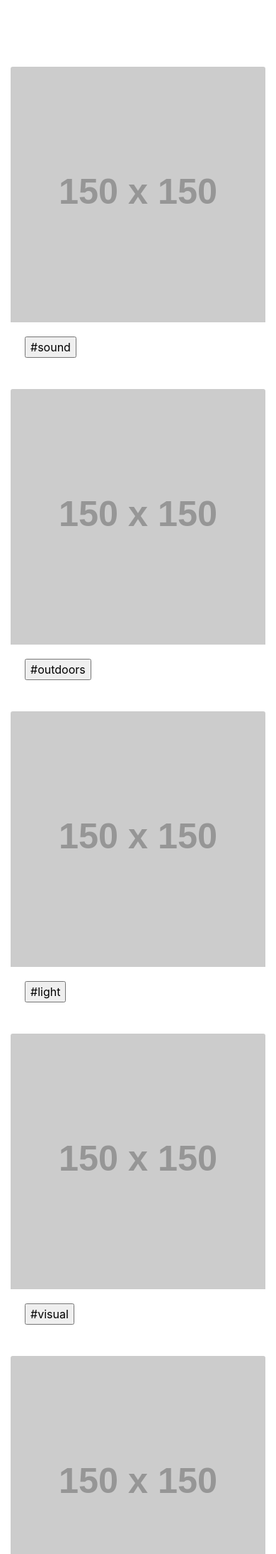
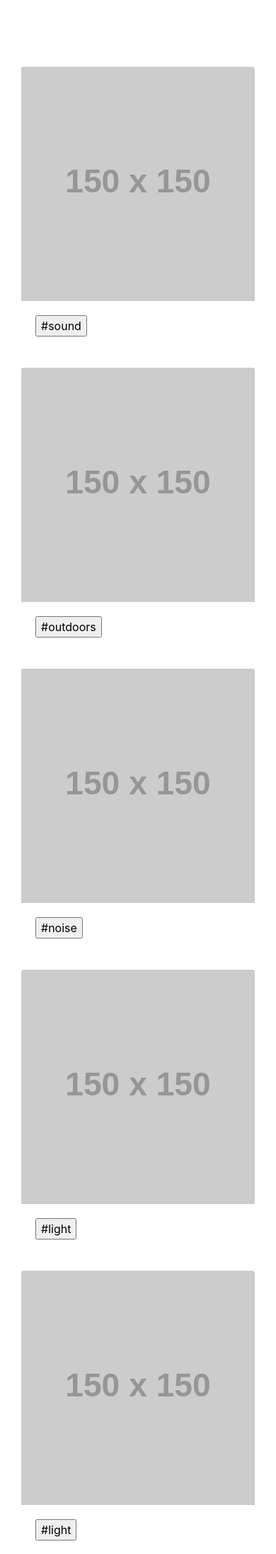
Before and after one commit to glasgow18/team-9, a Django app: page / in a window 390 px wide. Shown: the part 56-2245 px from the top of the page at 71% size. Run offline with Django 3.2, Linux system fonts and the light colour scheme; grey boxes labelled with a size stand in for pictures from a placeholder-image service; some libraries are stand-ins or nearby versions.

Commit message:
responsive tags index page

```diff
--- a/codeforgood/templates/index.html
+++ b/codeforgood/templates/index.html
@@ -2,67 +2,77 @@
 {% block content %}
     <br><br><br><br>
     <div class="container">
-
-    <div class="col-l-12 content-center ">
+        <div class="col-xl-8 content-box">
             <div class="row row-featured row-featured-category">
 
                 <div class="col-md-3 col-sm-6 mb-4">
+                    <form action="search" method="get">
                         <img class="card-img-top" src="http://placehold.it/150x150" alt="Card image cap">
                         <div class="card-body">
                             <input type="hidden" name="name" value="sound">
                             <input type="submit" value="#sound">
                         </div>
+                    </form>
                 </div>
 
 
                 <div class="col-md-3 col-sm-6 mb-4">
+                    <form action="search" method="get">
                         <img class="card-img-top" src="http://placehold.it/150x150" alt="Card image cap">
                         <div class="card-body">
                             <input type="hidden" name="name" value="outdoors">
                             <input type="submit" value="#outdoors">
                         </div>
+                    </form>
                 </div>
 
                 <div class="col-md-3 col-sm-6 mb-4">
+                    <form action="search" method="get">
+                        <img class="card-img-top" src="http://placehold.it/150x150" alt="Card image cap">
+                        <div class="card-body">
+                            <input type="hidden" name="name" value="noise">
+                            <input type="submit" value="#noise">
+                        </div>
+                    </form>
+                </div>
+                <!-- end of first row -->
+
+                <div class="col-md-3 col-sm-6 mb-4">
+                    <form action="search" method="get">
                         <img class="card-img-top" src="http://placehold.it/150x150" alt="Card image cap">
                         <div class="card-body">
                             <input type="hidden" name="name" value="light">
                             <input type="submit" value="#light">
                         </div>
+                    </form>
+                </div>
+
+
+                <div class="col-md-3 col-sm-6 mb-4">
+                    <form action="search" method="get">
+                        <img class="card-img-top" src="http://placehold.it/150x150" alt="Card image cap">
+                        <div class="card-body">
+                            <input type="hidden" name="name" value="light">
+                            <input type="submit" value="#light">
+                        </div>
+                    </form>
                 </div>
 
                 <div class="col-md-3 col-sm-6 mb-4">
+                    <form action="search" method="get">
                         <img class="card-img-top" src="http://placehold.it/150x150" alt="Card image cap">
                         <div class="card-body">
                             <input type="hidden" name="name" value="visual">
                             <input type="submit" value="#visual">
                         </div>
+                    </form>
+                </div>
+
+                <!-- end of second row -->
+            </div>
+        </div>
+
     </div>
 
 
-            <div class="col-md-3 col-sm-6 mb-4">
-                <img class="card-img-top" src="http://placehold.it/150x150" alt="Card image cap">
-                <div class="card-body">
-                    <input type="hidden" name="name" value="vibration">
-                    <input type="submit" value="#vibration">
-                </div>
-            </div>
-
-
-
-        </div>
-    </div>
-</div>
-
-
-<!-- cannot display for whatever reason, pls fix :( -->
-<div>
-{% if user.is_authenticated %}
-<a href="{% url 'logout' %}">Logout</a>
-{% else %}
-<a href="{% url 'login' %}">Login</a>
-<a href="signup">Sign up</a>
-{% endif %}
-</div>
-
 {% endblock %}
```
Lines whose indentation alone changed are shown as unchanged.
